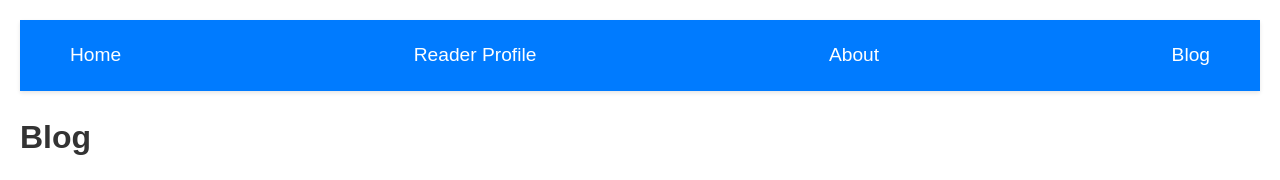
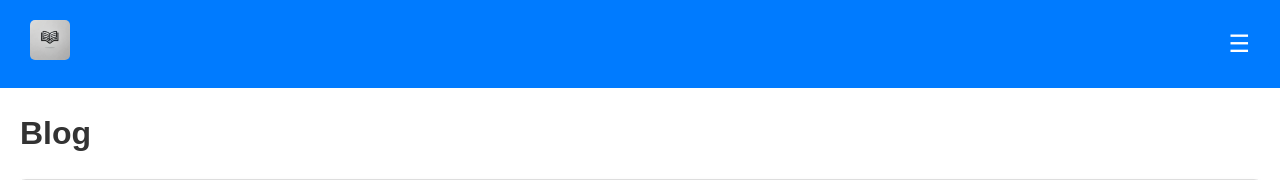
Before and after one commit to ferraijv/book_recommendation, a Flask app: page /blog in a window 1280 px wide. Shown: the top 180 px of the page. Run offline with Flask 3, Linux system fonts and the light colour scheme; parts of the project's set-up code (start-up, migrations or seed data) failed here and were passed over.

Commit message:
formatting and new blog post

```diff
--- a/blog/posts/best_books_on_dreams.md
+++ b/blog/posts/best_books_on_dreams.md
@@ -3,10 +3,10 @@ title: "Top 5 Books About Dreams You Should Read"
 date: "2025-01-03"
 img: https://m.media-amazon.com/images/I/81kCj6fTbhL._SY522_.jpg
 ---
-![Dreams](/static/images/cover_photo_dreams.webp)
 
 
 Dreams have fascinated humanity for centuries, offering insights into our subconscious, sparking creativity, and raising profound questions about the human mind. If you’re curious about the world of dreams, here are five incredible books that explore their mysteries.
+
 ---
 
 ### 1. [*The Interpretation of Dreams* by Sigmund Freud](https://amzn.to/4iUUCuV)
--- a/blog/posts/similar_to_murder_on_the_orient_express.md
+++ b/blog/posts/similar_to_murder_on_the_orient_express.md
@@ -2,6 +2,8 @@
 title: "Best Books Similar to Murder on the Orient Express"
 date: "2025-01-03"
 img: https://m.media-amazon.com/images/I/81QbgfCoVXL._SY522_.jpg
+categories:
+    - book recommendation
 ---
 
 
--- a/static/styles.css
+++ b/static/styles.css
@@ -1,11 +1,16 @@
 body {
     font-family: Arial, sans-serif;
-    margin: 20px;
+    margin: 0;
     line-height: 1.6;
 }
 
 h1 {
     color: #333;
+    margin: 20px;
+}
+
+img {
+    background: none;
 }
 
 textarea {
@@ -33,34 +38,62 @@ h2 {
 }
 
 .navbar {
+    background-color: #007bff; /* Navbar background color */
+    display: flex; /* Flexbox for layout */
+    justify-content: space-between; /* Distribute space between elements */
+    align-items: center; /* Vertically align items */
+    padding: 10px 10px; /* Add padding for spacing */
+    position: sticky; /* Make the navbar sticky */
+    top: 0; /* Stick to the top of the viewport */
+    z-index: 1000; /* Ensure it stays above other elements */
+    width: 100%; /* Extend the navbar's width to 100% of the viewport */
+    box-sizing: border-box; /* Include padding in the element's total width */
+}
+
+
+.navbar-logo {
+    height: 40px; /* Adjust the size as needed */
+    width: auto;  /* Maintains aspect ratio */
+    margin-right: 10px; /* Adds space between the logo and other elements */
+    border-radius: 5px;
+}
+
+
+.hamburger-menu {
     background-color: #007bff;
+    color: white;
+    border: none;
+    font-size: 1.5rem;
+    cursor: pointer;
+}
+
+.navbar-links {
     display: flex;
-    justify-content: space-between;
-    align-items: center;
-    padding: 10px 30px; /* Increased padding for a cleaner look */
-    box-shadow: 0 2px 5px rgba(0, 0, 0, 0.2); /* Add subtle shadow */
-    position: sticky;
-    top: 0;
-    z-index: 1000;
-    box-shadow: 0px 2px 4px rgba(0, 0, 0, 0.1);
+    flex-direction: column;
+    position: absolute;
+    top: 50px;
+    left: 0;
+    width: 100%;
+    background-color: #007bff;
+    padding: 10px 0;
+}
+
+.navbar-links.hidden {
+    display: none;
 }
 
 .navbar a {
     color: white;
     text-decoration: none;
     padding: 10px 20px;
-    font-size: 1.2rem; /* Slightly larger font size */
-    border-radius: 5px;
-    transition: background-color 0.3s ease; /* Smooth hover effect */
+    font-size: 1rem;
 }
 
 .navbar a:hover {
-    background-color: #0056b3; /* Darker hover color */
+    background-color: #0056b3;
+    border-radius: 5px;
 }
 
-.navbar a.active {
-    background-color: #0056b3; /* Highlight the active page */
-}
 
 
 .spinner {
@@ -149,17 +182,6 @@ h2 {
     opacity: 1;
 }
 
-@media screen and (max-width: 768px) {
-    .navbar {
-        flex-direction: column; /* Stack items vertically */
-        text-align: center; /* Center the text */
-    }
-
-    .navbar a {
-        display: block; /* Make links take full width */
-        padding: 10px 0; /* Add some padding between links */
-    }
-}
 .blog-posts .post {
     border: 1px solid #ddd;
     border-radius: 5px;
@@ -184,6 +206,8 @@ h2 {
     box-shadow: 0 4px 6px rgba(0, 0, 0, 0.1);
     background-color: #fff;
     margin-bottom: 20px;
+    margin: 0 auto;
+    width: 95%;
     text-align: center;
 }
 
@@ -308,13 +332,16 @@ h2 {
 .buy-button:hover {
     background-color: #cc7a00;
 }
+.container {
+    justify-content: center; /* Center horizontally */
+}
 form {
     background-color: #f8f9fa;
     border: 1px solid #ddd;
     padding: 20px;
     border-radius: 8px;
     max-width: 600px;
-    margin: 20px auto;
+    margin: 0 auto;
     box-shadow: 0px 4px 6px rgba(0, 0, 0, 0.1);
 }
 textarea, input[type="text"] {
@@ -365,6 +392,7 @@ textarea, input[type="text"] {
     margin: auto;
     width: 60%;
     text-align: center;
+    margin-bottom: 20px; /* Add spacing between posts */
 }
 
 .blog-post h3 {
--- a/templates/base.html
+++ b/templates/base.html
@@ -18,11 +18,24 @@
 <body>
     <!-- Shared Navigation -->
     <div class="navbar">
-        <a href="/">Home</a>
-        <a href="/reader-profile">Reader Profile</a>
-        <a href="/about">About</a>
-        <a href="/blog">Blog</a>
+        <a href="/">
+            <img src="/static/images/book_logo.webp" alt="Logo" class="navbar-logo">
+        </a>
+        <button class="hamburger-menu" onclick="toggleNavbar()">☰</button>
+        <div class="navbar-links hidden">
+            <a href="/">Home</a>
+            <a href="/reader-profile">Reader Profile</a>
+            <a href="/about">About</a>
+            <a href="/blog">Blog</a>
+        </div>
     </div>
+    <script>
+    function toggleNavbar() {
+        const navbarLinks = document.querySelector('.navbar-links');
+        navbarLinks.classList.toggle('hidden');
+    }
+    </script>
+
 
     <!-- Main Content Block -->
     <div class="container">
--- a/templates/blog_index.html
+++ b/templates/blog_index.html
@@ -5,10 +5,12 @@
 {% block content %}
     <h1>Blog</h1>
     <div class="featured-post">
+        <a href="/blog/top-5-books-about-dreams-you-should-read">
         <h2>Featured Post</h2>
+        </a>
         <div class="post">
             <a href="/blog/top-5-books-about-dreams-you-should-read">
-                <img src="/static/images/cover_photo_dreams.webp" alt="Top 5 Books About Dreams" style="max-width:30%; height:auto;">
+                <img src="https://m.media-amazon.com/images/I/81kCj6fTbhL._SY522_.jpg" alt="Top 5 Books About Dreams" style="max-width:30%; height:auto;">
                 <h3>Top 5 Books About Dreams You Should Read</h3>
             </a>
         </div>
--- a/templates/index.html
+++ b/templates/index.html
@@ -5,6 +5,7 @@
 {% block content %}
 <h1>Welcome to BookFinder AI</h1>
     <div class="spinner" id="loadingSpinner"></div>
+    <div class="container">
     <form method="post">
         <label for="preferences">What are you looking for?:</label><br>
         <textarea id="preferences" name="preferences" rows="4" cols="50" placeholder="e.g., genre, themes, topic, or favorite books"></textarea><br>
@@ -19,6 +20,7 @@
         <br>
         <button type="submit">Get Recommendations</button>
     </form>
+    </div>
 
     <script>
     const obscuritySlider = document.getElementById('obscurity');
```
Also changed, not shown: blog/posts/books_young_adults_love_fantasy.md (added, +86 -0 lines), static/images/book_logo.webp (added).
